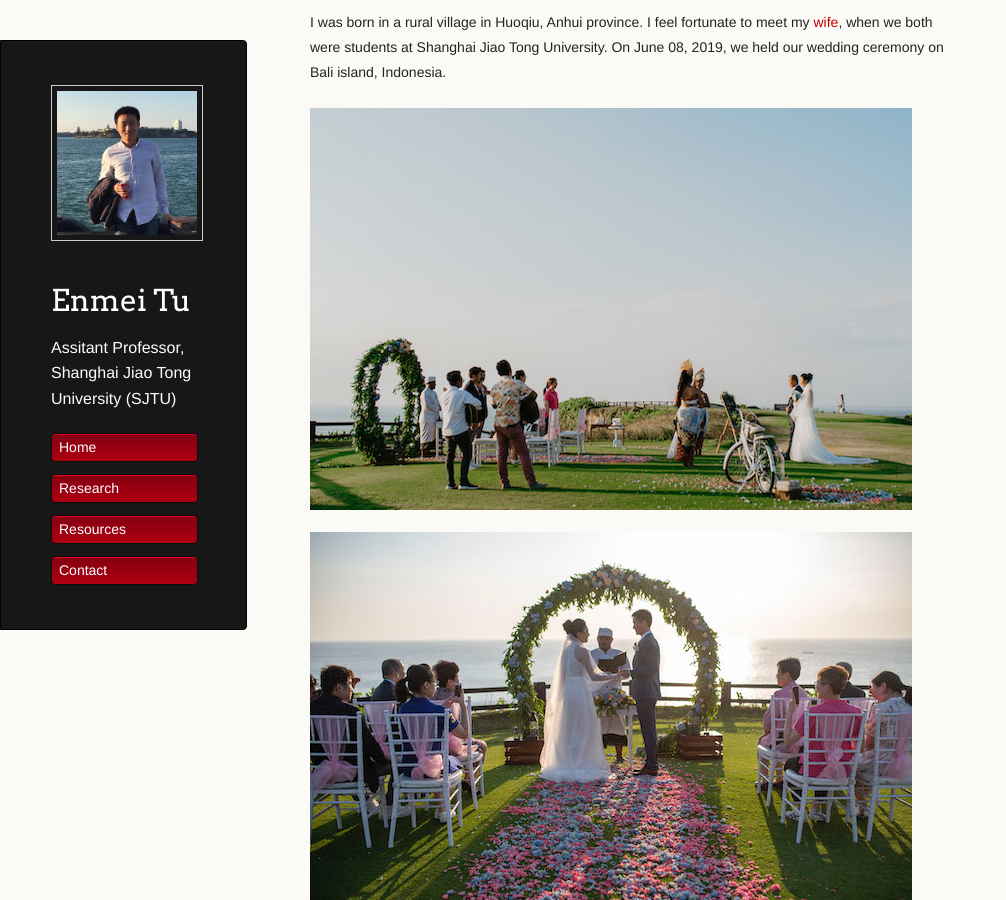
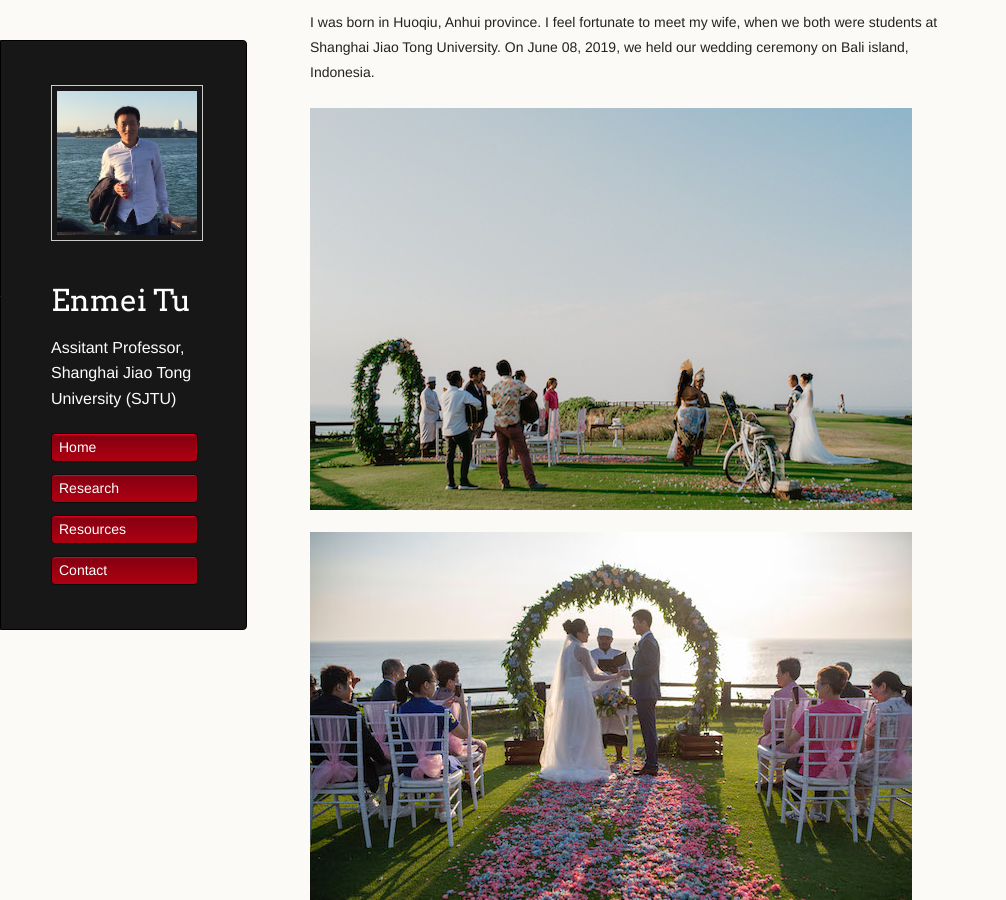
Before and after one commit to hellotem/enmeitu.github.io, a Jekyll site: the page built from about/me.md, in a window 1280 px wide and 900 px high. Shown: the whole window, without its empty margins (0-1006 px from the left). Built offline with Jekyll 4.4.1, drawn with Linux system fonts in a browser that asks for light colours; our own code applies the rules of GitHub Pages for plain Markdown files.

Commit message:
remove wife link

```diff
--- a/about/me.md
+++ b/about/me.md
@@ -1,4 +1,4 @@
-I was born in a rural village in Huoqiu, Anhui province. I feel fortunate to meet my [wife](https://yaqianzhang.github.io/), when we both were students at Shanghai Jiao Tong University. On June 08, 2019, we held our wedding ceremony on Bali island, Indonesia.
+I was born in Huoqiu, Anhui province. I feel fortunate to meet my wife, when we both were students at Shanghai Jiao Tong University. On June 08, 2019, we held our wedding ceremony on Bali island, Indonesia.
 
 ![alt-text-1](wed1.jpg "wedding prelude")
 
```
